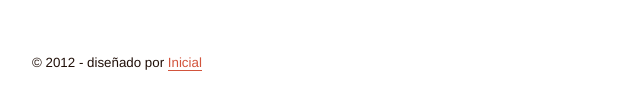
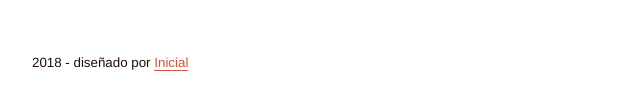
Before and after one commit to leanvergara/lvergara_cmd, a plain HTML site: page index.html in a window 1280 px wide. Shown: the part 722-832 px from the top of the page, 148-788 px from the left. Drawn offline with Linux system fonts and the light colour scheme.

Commit message:
Se modificó 2012 a 2018 y se quito el &copy

```diff
--- a/index.html
+++ b/index.html
@@ -49,7 +49,7 @@
 	</section>
 
 	<footer>
-		<p>&copy; 2012 - diseñado por <a href="http://www.inicialapellido.org" title="Blog de Inicial Apellido">Inicial</a></p>
+		<p>2018 - diseñado por <a href="http://www.inicialapellido.org" title="Blog de Inicial Apellido">Inicial</a></p>
 	</footer>
 
   </body>
```
